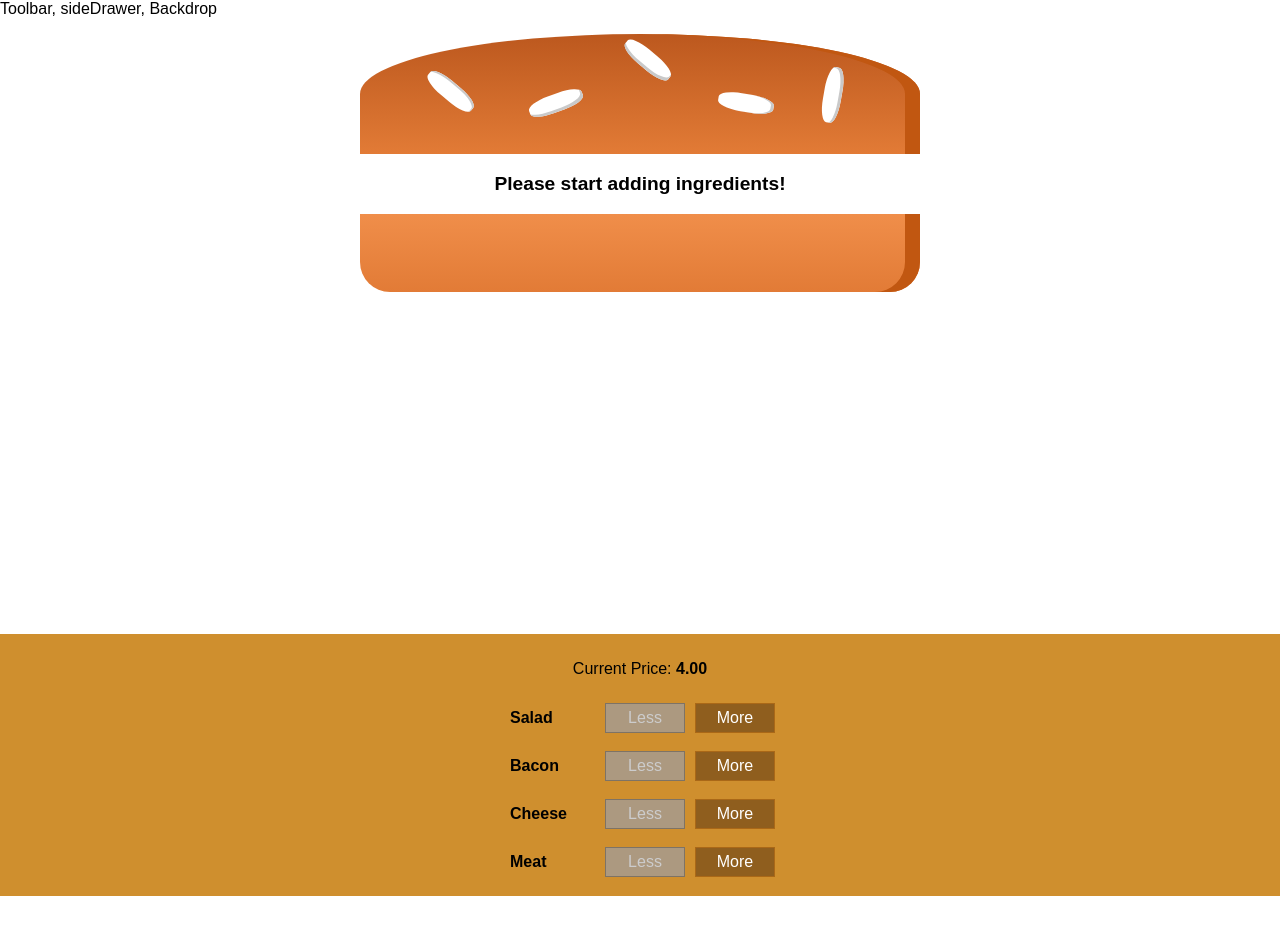
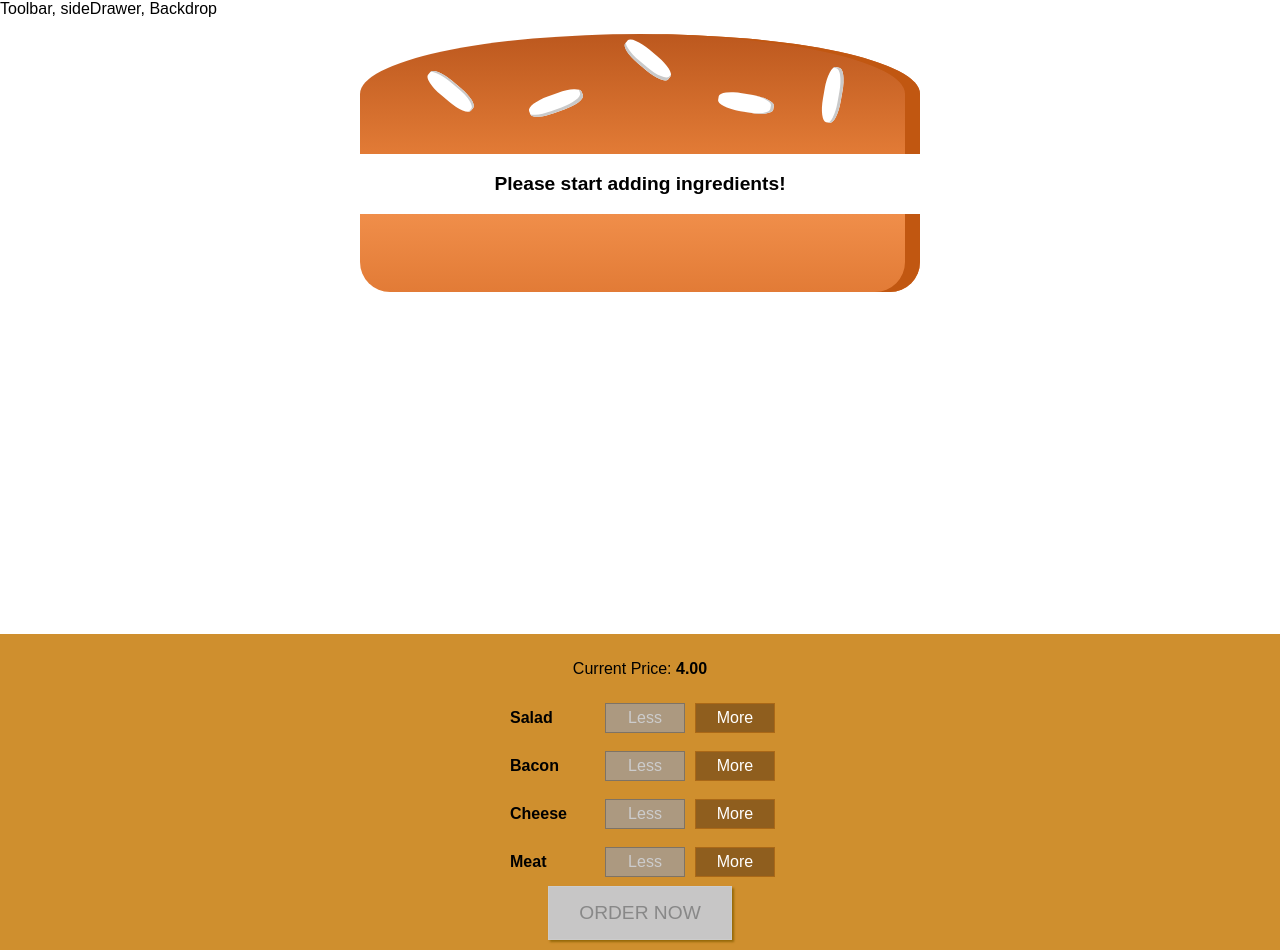
Before and after one commit to mohamednajiub/Burger-Builder, a React (Create React App) app: page / in a window 1280 px wide. Before the commit the page ends 896 px from the top, so only its background shows below. Built offline with nearby package versions, Linux system fonts and the light colour scheme.

Commit message:
add ORDER now Button

```diff
--- a/src/components/Burger/BuildControls/BuildControls.js
+++ b/src/components/Burger/BuildControls/BuildControls.js
@@ -10,7 +10,7 @@
 
 const buildControls = (props) => (
     <div className={classes.BuildControls}>
-    <p>Current Price: <strong>{props.price.toFixed(2)}</strong></p>
+        <p>Current Price: <strong>{props.price.toFixed(2)}</strong></p>
         {controls.map(ctrl => (
             <BuildControl
                 Key={ctrl.label}
@@ -20,6 +20,7 @@
                 disabeld={props.disabled[ctrl.type]}
             />
         ))}
+        <button className={classes.OrderButton} disabled={!props.purshasable}>ORDER NOW</button>
     </div>
 );
 
--- a/src/components/Burger/BuildControls/BuildControls.module.css
+++ b/src/components/Burger/BuildControls/BuildControls.module.css
@@ -8,3 +8,45 @@
     margin: auto;
     padding: 10px 0;
 }
+
+
+.OrderButton {
+    background-color: #DAD735;
+    outline: none;
+    cursor: pointer;
+    border: 1px solid #966909;
+    color: #966909;
+    font-family: inherit;
+    font-size: 1.2em;
+    padding: 15px 30px;
+    box-shadow: 2px 2px 2px #966909;
+}
+
+.OrderButton:hover, .OrderButton:active {
+    background-color: #A0DB41;
+    border: 1px solid #966909;
+    color: #966909;
+}
+
+.OrderButton:disabled {
+    background-color: #C7C6C6;
+    cursor: not-allowed;
+    border: 1px solid #ccc;
+    color: #888888;
+}
+
+.OrderButton:not(:disabled) {
+    animation: enable 0.3s linear;
+}
+
+@keyframes enable {
+    0% {
+        transform: scale(1);
+    }
+    60% {
+        transform: scale(1.1);
+    }
+    100% {
+        transform: scale(1);
+    }
+}
--- a/src/containers/BurgerBuilder/BurgerBuilder.js
+++ b/src/containers/BurgerBuilder/BurgerBuilder.js
@@ -16,6 +16,17 @@
             meat: 0
         },
         totalPrice: 4,
+        purshasable: false
+    }
+    updatePurchaseState(ingredients){
+        const sum = Object.keys(ingredients).map(igKey=>{
+            return ingredients[igKey]
+        }).reduce((sum, el)=>{
+            return sum +el
+        }, 0);
+        this.setState({
+            purshasable: sum > 0
+        })
     }
     addIngredientHandler = (type) => {
         const oldCount = this.state.ingredients[type];
@@ -31,6 +42,7 @@
             totalPrice: newPrice,
             ingredients: updatedIngredients
         })
+        this.updatePurchaseState(updatedIngredients);
     }
     removeIngredientHandler = (type) => {
         const oldCount = this.state.ingredients[type];
@@ -48,7 +60,8 @@
         this.setState({
             totalPrice: newPrice,
             ingredients: updatedIngredients
-        })
+        });
+        this.updatePurchaseState(updatedIngredients);
     }
     render (){
         const disableInfo = {
@@ -65,6 +78,7 @@
                     ingredientRemoved = {this.removeIngredientHandler}
                     disabled={disableInfo}
                     price={this.state.totalPrice}
+                    purshasable={this.state.purshasable}
                 />
             </>
         )
```
